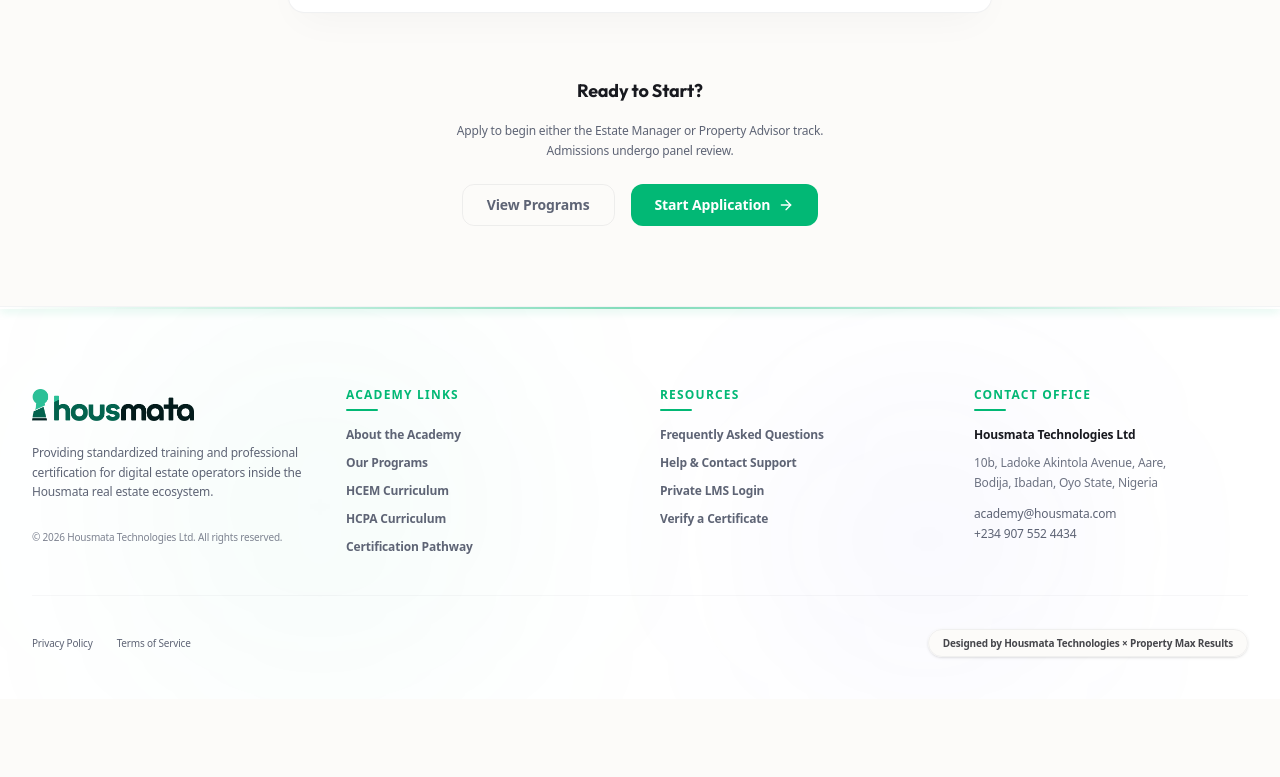
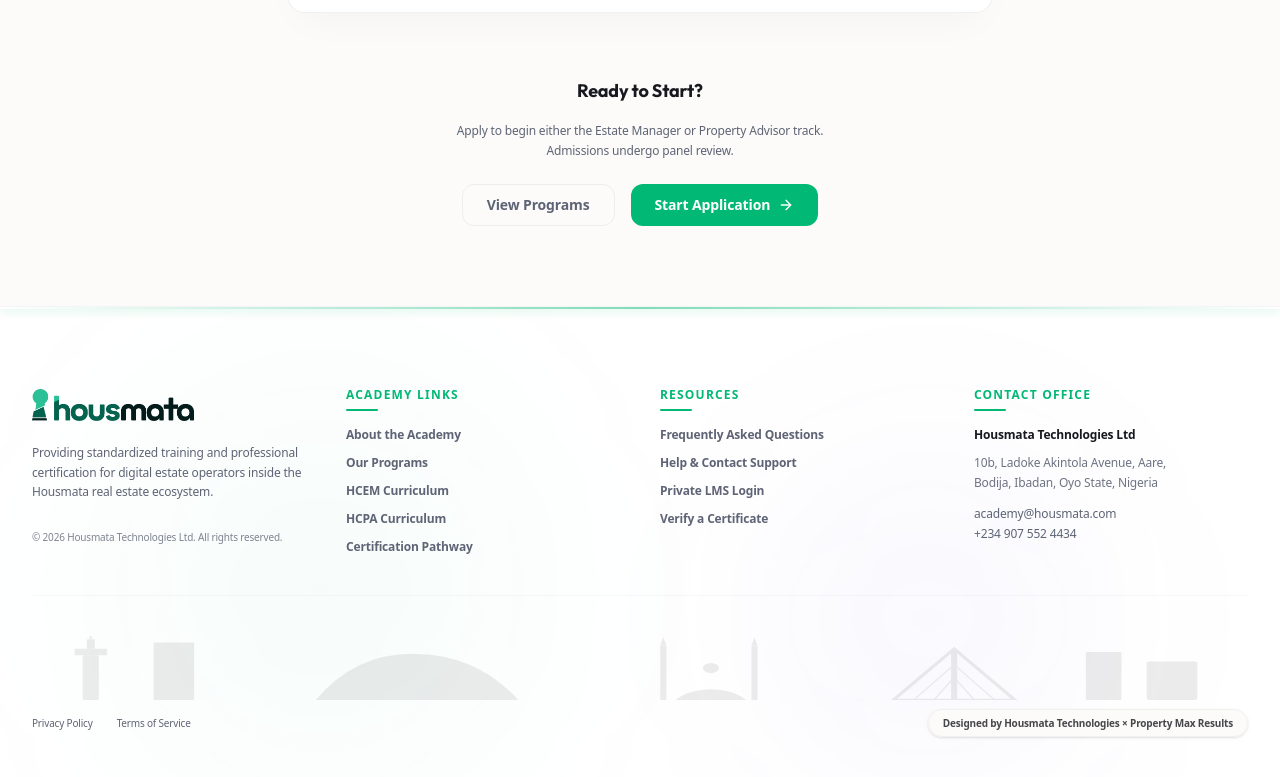
Before and after one commit to oaktix/housmatalms, a Next.js app: page /faq in a window 1280 px wide. Shown: the part 1278-2055 px from the top of the page. Before the commit the page ends 1977 px from the top, so only its background shows below. Built offline with nearby package versions, Linux system fonts and the light colour scheme.

Commit message:
feat: implement landing page with professional training tracks and interactive hero animations

```diff
--- a/src/app/page.tsx
+++ b/src/app/page.tsx
@@ -2,7 +2,7 @@
 
 import React, { useRef, useEffect } from "react";
 import Link from "next/link";
-import { ArrowRight, CheckCircle2, Shield, Landmark, Users, BarChart3, Sparkles, Check, Home as HomeIcon, TrendingUp } from "lucide-react";
+import { ArrowRight, CheckCircle2, Landmark, Sparkles, Check, Home as HomeIcon, TrendingUp } from "lucide-react";
 import PublicLayout from "@/components/PublicLayout";
 
 export default function Home() {
@@ -95,29 +95,31 @@
           <style>{`
             @keyframes float-slow {
               0%, 100% { transform: translateY(0px) rotate(0deg); }
-              50% { transform: translateY(-15px) rotate(5deg); }
+              50% { transform: translateY(-30px) rotate(8deg); }
             }
             @keyframes float-mid {
               0%, 100% { transform: translateY(0px) rotate(0deg); }
-              50% { transform: translateY(-25px) rotate(-10deg); }
+              50% { transform: translateY(-40px) rotate(-12deg); }
             }
-            .animate-float-1 { animation: float-slow 8s ease-in-out infinite; }
-            .animate-float-2 { animation: float-mid 11s ease-in-out infinite; }
-            .animate-float-3 { animation: float-slow 14s ease-in-out infinite; }
-            .animate-float-4 { animation: float-mid 9s ease-in-out infinite; }
+            .animate-float-1 { animation: float-slow 7s ease-in-out infinite; }
+            .animate-float-2 { animation: float-mid 9s ease-in-out infinite; }
+            .animate-float-3 { animation: float-slow 12s ease-in-out infinite; }
+            .animate-float-4 { animation: float-mid 8s ease-in-out infinite; }
           `}</style>
 
-          {/* House Vector - Top Left */}
-          <svg className="absolute top-[12%] left-[8%] w-16 h-16 text-black/[0.06] dark:text-white/[0.04] stroke-current stroke-[1.5] animate-float-1 transition-colors hover:text-primary/20" viewBox="0 0 24 24" fill="none"><path d="M3 9l9-7 9 7v11a2 2 0 0 1-2 2H5a2 2 0 0 1-2-2z"/><polyline points="9 22 9 12 15 12 15 22"/></svg>
+          {/* Section 1 Hero Prominent Floating SVGs */}
+          <svg className="absolute top-[10%] left-[6%] w-24 h-24 text-emerald-600/[0.15] dark:text-white/[0.09] stroke-current stroke-[2] animate-float-1 transition-all duration-300 hover:text-primary/30" viewBox="0 0 24 24" fill="none"><path d="M3 9l9-7 9 7v11a2 2 0 0 1-2 2H5a2 2 0 0 1-2-2z"/><polyline points="9 22 9 12 15 12 15 22"/></svg>
+          <svg className="absolute top-[22%] right-[8%] w-20 h-20 text-emerald-600/[0.15] dark:text-white/[0.09] stroke-current stroke-[2] animate-float-2 transition-all duration-300 hover:text-secondary/30" viewBox="0 0 24 24" fill="none"><path d="M21 2l-2 2m-7.61 7.61a5.5 5.5 0 1 1-7.778 7.778 5.5 5.5 0 0 1 7.777-7.777zm0 0L15.5 7.5m0 0l3 3M15.5 7.5L14 9"/></svg>
+          <svg className="absolute bottom-[35%] left-[5%] w-18 h-18 text-emerald-600/[0.15] dark:text-white/[0.09] stroke-current stroke-[2] animate-float-3 transition-all duration-300 hover:text-primary/30" viewBox="0 0 24 24" fill="none"><rect x="3" y="11" width="18" height="11" rx="2" ry="2"/><path d="M7 11V7a5 5 0 0 1 10 0v4"/></svg>
+          <svg className="absolute bottom-[46%] right-[6%] w-24 h-24 text-emerald-600/[0.15] dark:text-white/[0.09] stroke-current stroke-[2] animate-float-4 transition-all duration-300 hover:text-amber-400/30" viewBox="0 0 24 24" fill="none"><polygon points="3 6 9 3 15 6 21 3 21 18 15 21 9 18 3 21"/><line x1="9" y1="3" x2="9" y2="18"/><line x1="15" y1="6" x2="15" y2="21"/></svg>
 
-          {/* Key Vector - Mid Right */}
-          <svg className="absolute top-[28%] right-[10%] w-14 h-14 text-black/[0.06] dark:text-white/[0.04] stroke-current stroke-[1.5] animate-float-2 transition-colors hover:text-primary/20" viewBox="0 0 24 24" fill="none"><path d="M21 2l-2 2m-7.61 7.61a5.5 5.5 0 1 1-7.778 7.778 5.5 5.5 0 0 1 7.777-7.777zm0 0L15.5 7.5m0 0l3 3M15.5 7.5L14 9"/></svg>
+          {/* Section 2 Tracks Prominent Floating SVGs */}
+          <svg className="absolute top-[52%] left-[8%] w-22 h-22 text-emerald-600/[0.14] dark:text-white/[0.08] stroke-current stroke-[2] animate-float-2 transition-all duration-300 hover:text-primary/30" viewBox="0 0 24 24" fill="none"><circle cx="12" cy="12" r="10"/><path d="M12 2a15.3 15.3 0 0 1 4 10 15.3 15.3 0 0 1-4 10 15.3 15.3 0 0 1-4-10 15.3 15.3 0 0 1 4-10z"/><path d="M2 12h20"/></svg>
+          <svg className="absolute top-[68%] right-[10%] w-20 h-20 text-emerald-600/[0.14] dark:text-white/[0.08] stroke-current stroke-[2] animate-float-1 transition-all duration-300 hover:text-secondary/30" viewBox="0 0 24 24" fill="none"><path d="M20 21v-2a4 4 0 0 0-4-4H8a4 4 0 0 0-4 4v2"/><circle cx="12" cy="7" r="4"/></svg>
 
-          {/* Lock Vector - Bottom Left */}
-          <svg className="absolute bottom-[35%] left-[6%] w-12 h-12 text-black/[0.06] dark:text-white/[0.04] stroke-current stroke-[1.5] animate-float-3 transition-colors hover:text-primary/20" viewBox="0 0 24 24" fill="none"><rect x="3" y="11" width="18" height="11" rx="2" ry="2"/><path d="M7 11V7a5 5 0 0 1 10 0v4"/></svg>
-
-          {/* Map Coordinates Vector - Bottom Right */}
-          <svg className="absolute bottom-[48%] right-[8%] w-16 h-16 text-black/[0.06] dark:text-white/[0.04] stroke-current stroke-[1.5] animate-float-4 transition-colors hover:text-primary/20" viewBox="0 0 24 24" fill="none"><polygon points="3 6 9 3 15 6 21 3 21 18 15 21 9 18 3 21"/><line x1="9" y1="3" x2="9" y2="18"/><line x1="15" y1="6" x2="15" y2="21"/></svg>
+          {/* Section 3 Path Prominent Floating SVGs */}
+          <svg className="absolute bottom-[18%] left-[7%] w-24 h-24 text-emerald-600/[0.15] dark:text-white/[0.09] stroke-current stroke-[2] animate-float-4 transition-all duration-300 hover:text-primary/30" viewBox="0 0 24 24" fill="none"><rect x="3" y="3" width="18" height="18" rx="2"/><path d="M9 3v18"/><path d="M15 3v18"/><path d="M3 9h18"/><path d="M3 15h18"/></svg>
+          <svg className="absolute bottom-[5%] right-[9%] w-22 h-22 text-emerald-600/[0.15] dark:text-white/[0.09] stroke-current stroke-[2] animate-float-3 transition-all duration-300 hover:text-amber-400/30" viewBox="0 0 24 24" fill="none"><line x1="18" y1="20" x2="18" y2="10"/><line x1="12" y1="20" x2="12" y2="4"/><line x1="6" y1="20" x2="6" y2="14"/></svg>
         </div>
 
         {/* 1. Hero Section */}
--- a/src/components/PublicLayout.tsx
+++ b/src/components/PublicLayout.tsx
@@ -243,6 +243,47 @@
 
           <div className="h-px bg-border-main/50 my-10" />
 
+          {/* Detailed Silhouette Skyline of Lagos, Abuja, and Ibadan */}
+          <div className="w-full h-16 relative overflow-hidden opacity-[0.08] dark:opacity-[0.05] text-text-main transition-opacity pointer-events-none select-none my-4">
+            <svg className="w-full h-full" viewBox="0 0 1200 100" preserveAspectRatio="none" fill="currentColor">
+              {/* Ibadan: Bower's Tower (Left) */}
+              <rect x="50" y="30" width="16" height="70" rx="2" />
+              <rect x="42" y="20" width="32" height="10" rx="1" />
+              <rect x="54" y="5" width="8" height="15" rx="1" />
+              <line x1="58" y1="5" x2="58" y2="0" stroke="currentColor" strokeWidth="2" />
+              {/* Ibadan: Cocoa House (High Rise) */}
+              <rect x="120" y="10" width="40" height="90" rx="1" />
+              <rect x="125" y="15" width="30" height="80" fill="none" stroke="currentColor" strokeWidth="1" />
+              <line x1="120" y1="25" x2="160" y2="25" stroke="currentColor" />
+              <line x1="120" y1="45" x2="160" y2="45" stroke="currentColor" />
+              <line x1="120" y1="65" x2="160" y2="65" stroke="currentColor" />
+
+              {/* Abuja: Zuma Rock Profile (Center-Left) */}
+              <path d="M 280 100 Q 320 25 380 28 Q 440 30 480 100 Z" />
+              <path d="M 330 100 Q 350 50 370 100 Z" opacity="0.3" />
+
+              {/* Abuja: National Mosque Domes & Minarets (Center-Right) */}
+              <rect x="620" y="15" width="6" height="85" />
+              <polygon points="620,15 623,2 626,15" />
+              <rect x="710" y="15" width="6" height="85" />
+              <polygon points="710,15 713,2 716,15" />
+              <path d="M 635 100 A 45 45 0 0 1 705 100 Z" />
+              <circle cx="670" cy="50" r="8" />
+
+              {/* Lagos: Lekki-Ikoyi Link Bridge (Right) */}
+              <path d="M 850 100 L 910 20 L 970 100 Z" fill="none" stroke="currentColor" strokeWidth="4" />
+              <line x1="910" y1="20" x2="910" y2="100" stroke="currentColor" strokeWidth="6" />
+              <line x1="870" y1="100" x2="910" y2="45" stroke="currentColor" strokeWidth="1.5" />
+              <line x1="890" y1="100" x2="910" y2="65" stroke="currentColor" strokeWidth="1.5" />
+              <line x1="950" y1="100" x2="910" y2="45" stroke="currentColor" strokeWidth="1.5" />
+              <line x1="930" y1="100" x2="910" y2="65" stroke="currentColor" strokeWidth="1.5" />
+              {/* Lagos: Civic Center/Standard Highrises (Far Right) */}
+              <rect x="1040" y="25" width="35" height="75" rx="2" />
+              <path d="M 1040 25 L 1075 40 L 1075 100 L 1040 100 Z" opacity="0.4" />
+              <rect x="1100" y="40" width="50" height="60" rx="3" />
+            </svg>
+          </div>
+
           <div className="flex flex-col sm:flex-row justify-between items-center gap-4 text-[10px] text-text-muted font-medium">
             <div className="flex gap-6">
               <Link href="/privacy" className="hover:text-text-main transition-colors">Privacy Policy</Link>
```
